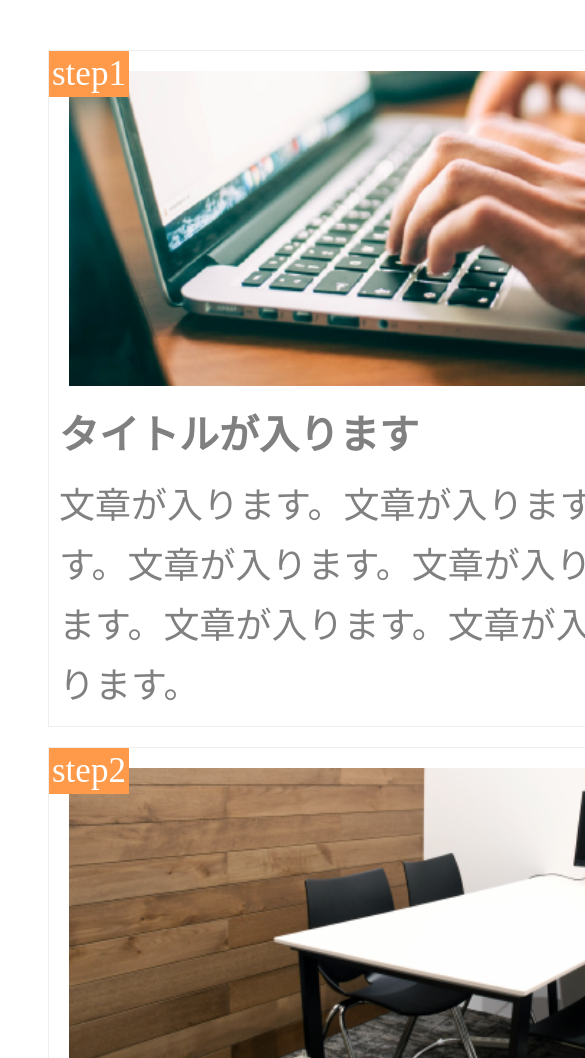
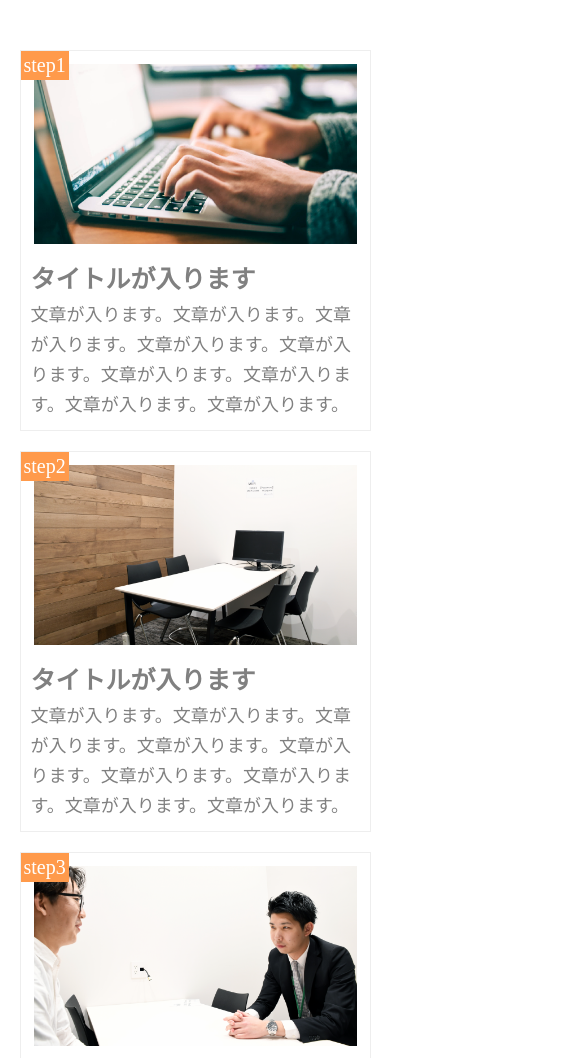
Before and after one commit to 2525pen/HTML-CSS-, a plain HTML site: page index.html in a window 390 px wide. Shown: the top 1058 px of the page, 585 px wide, since content can reach past the window. Drawn offline with Linux system fonts and the light colour scheme.

Commit message:
[add]mainのwidth設定,[fix]フォントサイズ,step-imagのマージン

```diff
--- a/Style.css
+++ b/Style.css
@@ -64,6 +64,9 @@ main{
 }
 
 @media screen and (max-width:768px) {
+  main{
+    width: 100%;
+  }
   .clearfix {
 		margin-top: 50px;
 		margin-bottom: 50px;
@@ -74,27 +77,26 @@ main{
     margin: 20px auto;
     }
   .step-img1{
-  	height: 315px;
-    margin: 10px 10px 10px 10px;
+  	height: 180px;
+    margin: 3px 3px 3px 3px;
   }
   .step-img2{
-  	height: 315px;
-    margin: 10px 10px 10px 10px;
+  	height: 180px;
+    margin: 3px 3px 3px 3px;
   }
   .step-img3{
-  	height: 315px;
-    margin: 10px 10px 10px 10px;
+  	height: 180px;
+    margin: 3px 3px 3px 3px;
   }
   .step-num{
-  	font-size: 35px
+  	font-size: 20px
   }
   .title{
-  	font-size: 40px;
-  	line-height: 70px;
+  	font-size: 25px;
   }
   .text{
-  	font-size: 36px;
-    line-height: 60px;
+  	font-size: 18px;
+    line-height: 30px;
   }
   .step-box:last-child{
   margin: auto;
```
